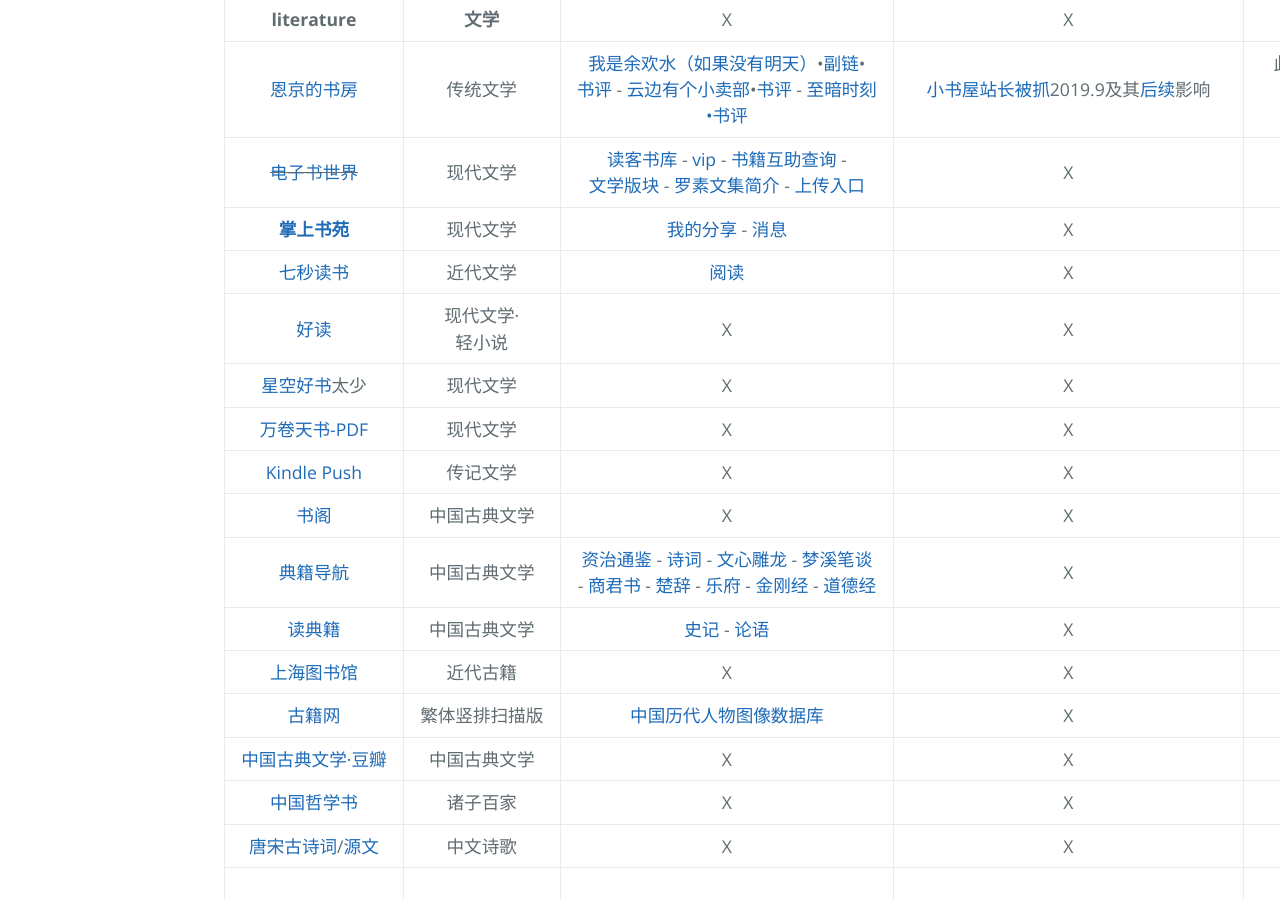
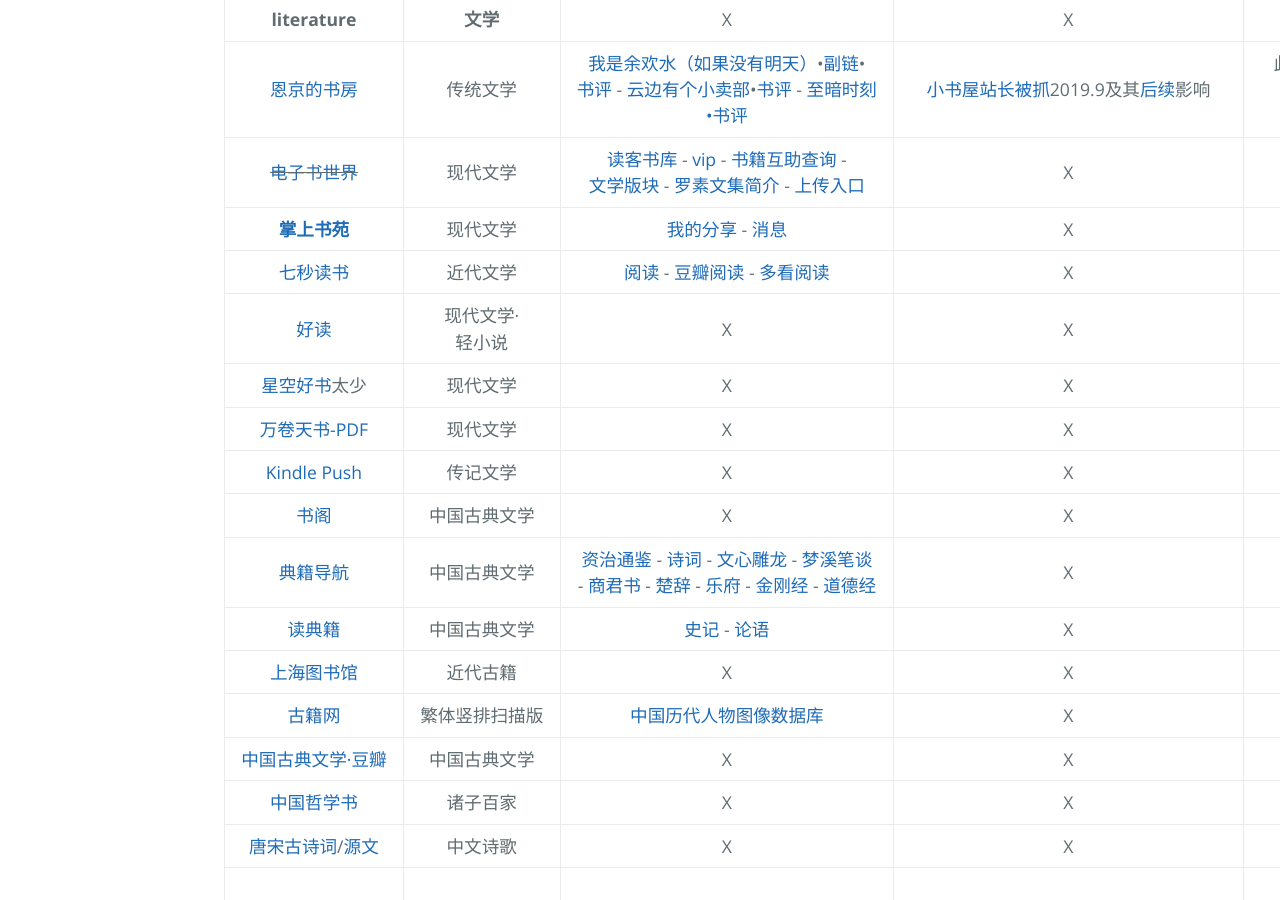
Before and after one commit to AmbroseRen/test, a Jekyll site: the page built from Library/BookSearch.md, in a window 1280 px wide and 900 px high, scrolled down 1380 px. Built offline with Jekyll 4.4.1, drawn with Linux system fonts in a browser that asks for light colours; our own code applies the rules of GitHub Pages for plain Markdown files; the repository's description, which GitHub fills in, is left out.

Commit message:
Update BookSearch.md

```diff
--- a/Library/BookSearch.md
+++ b/Library/BookSearch.md
@@ -38,7 +38,7 @@
 | [恩京的书房](https://www.enjing.com/) | 传统文学 | [我是余欢水（如果没有明天）](https://www.kunnu.com/yuhuanshui/)•[副链](https://www.51shucheng.net/shehui/ruguomeiyoumingtian)•[书评](https://www.enjing.com/wenxue/32589.htm) - [云边有个小卖部](https://cdn.jsdelivr.net/gh/AmbroseRen/Picture@master/book/Literature/Poem/%E4%BA%91%E8%BE%B9%E6%9C%89%E4%B8%AA%E5%B0%8F%E5%8D%96%E9%83%A8%20-%20%E5%BC%A0%E5%98%89%E4%BD%B3.pdf)•[书评](https://www.enjing.com/wenxue/31436.htm) - [至暗时刻•书评](https://www.enjing.com/wenxue/32393.htm) | [小书屋站长被抓](https://www.douban.com/group/topic/180075768/)2019.9及其[后续](https://www.zhihu.com/question/401236809)影响 | 此站于2021.2初已删库跑路•[评论](https://www.enjing.com/renwensheke/32613.htm)/[开放 动态 透明 便民](https://wenshu.court.gov.cn/)容我呵呵 |
 | ~~[电子书世界](https://www.dzssj.com/)~~ | 现代文学 | [读客书库](https://www.dukeshuku.com/) - [vip](https://www.dzssj.com/vip/) - [书籍互助查询](https://www.readersteam.com/) - [文学版块](https://www.dzssj.com/list.php?mod=forumdisplay&fid=39&typeid=1&filter=typeid&typeid=1&page=2) - [罗素文集简介](https://www.dzssj.com/book/353476/) - [上传入口](https://www.dzssj.com/forum.php?mod=post&action=newthread&fid=41) | X | X |
 | __[掌上书苑](https://www.soepub.com/)__ | 现代文学 | [我的分享](https://www.soepub.com/myspace/3) - [消息](https://www.soepub.com/discuzx33/home.php?mod=space&do=pm) | X | X |
-| [七秒读书](https://www.7sbook.com/) | 近代文学 | [阅读](https://www.7sbook.com/index/disk/index.html) | X | X |
+| [七秒读书](https://www.7sbook.com/) | 近代文学 | [阅读](https://www.7sbook.com/index/disk/index.html) - [豆瓣阅读](https://read.douban.com/bookshelf/) - [多看阅读](https://www.duokan.com/u/favourite) | X | X |
 | [好读](http://www.haodoo.net/) | 现代文学·轻小说 | X | X | X |
 | [星空好书](http://www.goodepub.com/)太少 | 现代文学 | X | X | X |
 | [万卷天书-PDF](https://jrjpc.com/) | 现代文学 | X | X | X |
```
